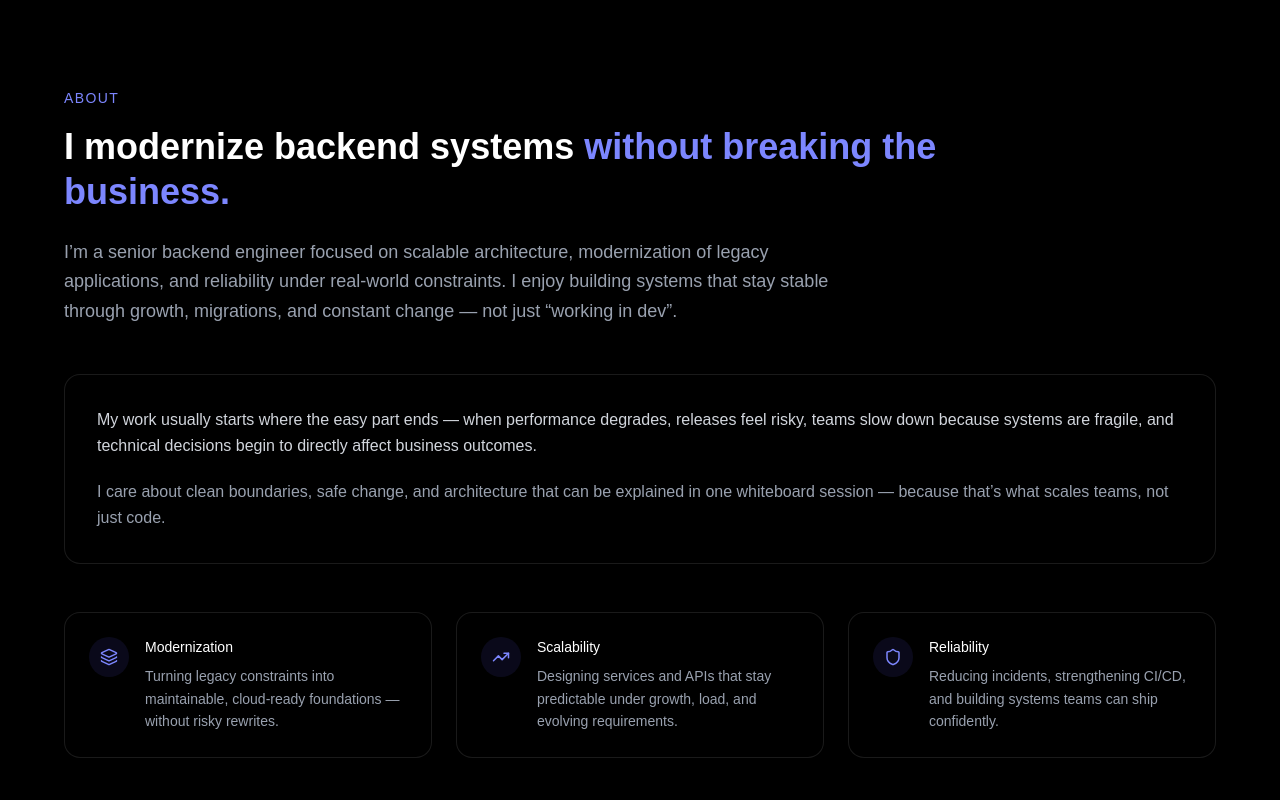
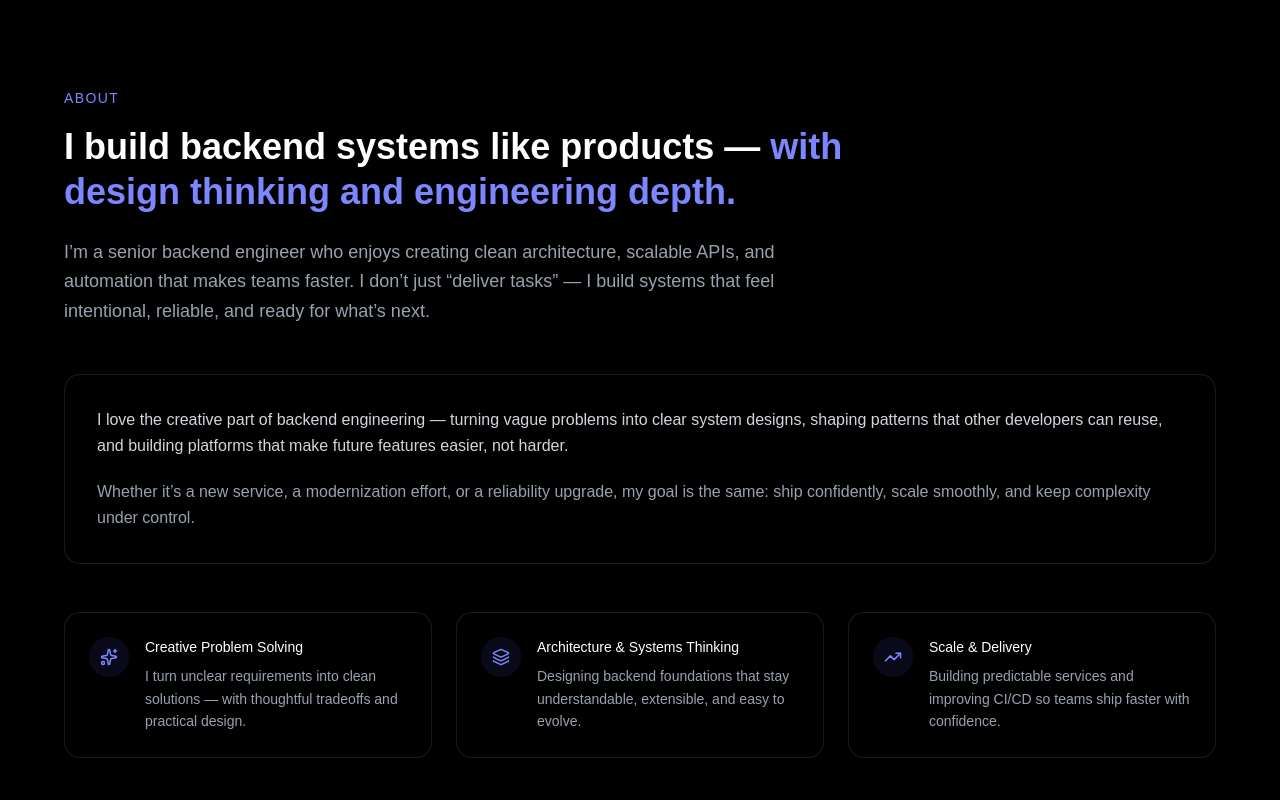
Before and after one commit to MohanaSaravananKumaresan/myportfolio, a Next.js app: page / in a window 1280 px wide. Shown: the part 840-1640 px from the top of the page. Built offline with nearby package versions, Linux system fonts and the light colour scheme.

Commit message:
Phase 3.2

```diff
--- a/components/About.tsx
+++ b/components/About.tsx
@@ -1,7 +1,7 @@
 "use client";
 
 import { motion, Variants } from "framer-motion";
-import { ArrowDown, Layers, Shield, TrendingUp } from "lucide-react";
+import { ArrowDown, Layers, Shield, TrendingUp, Sparkles } from "lucide-react";
 
 const containerVariants: Variants = {
     hidden: { opacity: 0 },
@@ -58,9 +58,7 @@ function Pill({
 
                 <div>
                     <p className="text-sm font-medium text-white">{title}</p>
-                    <p className="mt-2 text-sm text-gray-400 leading-relaxed">
-                        {desc}
-                    </p>
+                    <p className="mt-2 text-sm text-gray-400 leading-relaxed">{desc}</p>
                 </div>
             </div>
         </div>
@@ -84,15 +82,15 @@ export default function About() {
                     </p>
 
                     <h2 className="text-3xl md:text-4xl font-semibold leading-tight">
-                        I modernize backend systems
-                        <span className="text-indigo-400"> without breaking the business.</span>
+                        I build backend systems like products —
+                        <span className="text-indigo-400"> with design thinking and engineering depth.</span>
                     </h2>
 
                     <p className="mt-6 text-lg text-gray-400 leading-relaxed max-w-3xl">
-                        I’m a senior backend engineer focused on scalable architecture,
-                        modernization of legacy applications, and reliability under real-world
-                        constraints. I enjoy building systems that stay stable through growth,
-                        migrations, and constant change — not just “working in dev”.
+                        I’m a senior backend engineer who enjoys creating clean architecture,
+                        scalable APIs, and automation that makes teams faster.
+                        I don’t just “deliver tasks” — I build systems that feel intentional,
+                        reliable, and ready for what’s next.
                     </p>
                 </motion.div>
 
@@ -111,14 +109,14 @@ export default function About() {
           "
                 >
                     <p>
-                        My work usually starts where the easy part ends — when performance degrades,
-                        releases feel risky, teams slow down because systems are fragile, and technical
-                        decisions begin to directly affect business outcomes.
+                        I love the creative part of backend engineering — turning vague problems into
+                        clear system designs, shaping patterns that other developers can reuse, and
+                        building platforms that make future features easier, not harder.
                     </p>
 
                     <p className="mt-5 text-gray-400">
-                        I care about clean boundaries, safe change, and architecture that can be explained
-                        in one whiteboard session — because that’s what scales teams, not just code.
+                        Whether it’s a new service, a modernization effort, or a reliability upgrade,
+                        my goal is the same: ship confidently, scale smoothly, and keep complexity under control.
                     </p>
                 </motion.div>
 
@@ -128,19 +126,19 @@ export default function About() {
                     className="mt-12 grid grid-cols-1 md:grid-cols-3 gap-6"
                 >
                     <Pill
+                        icon={<Sparkles size={18} />}
+                        title="Creative Problem Solving"
+                        desc="I turn unclear requirements into clean solutions — with thoughtful tradeoffs and practical design."
+                    />
+                    <Pill
                         icon={<Layers size={18} />}
-                        title="Modernization"
-                        desc="Turning legacy constraints into maintainable, cloud-ready foundations — without risky rewrites."
+                        title="Architecture & Systems Thinking"
+                        desc="Designing backend foundations that stay understandable, extensible, and easy to evolve."
                     />
                     <Pill
                         icon={<TrendingUp size={18} />}
-                        title="Scalability"
-                        desc="Designing services and APIs that stay predictable under growth, load, and evolving requirements."
-                    />
-                    <Pill
-                        icon={<Shield size={18} />}
-                        title="Reliability"
-                        desc="Reducing incidents, strengthening CI/CD, and building systems teams can ship confidently."
+                        title="Scale & Delivery"
+                        desc="Building predictable services and improving CI/CD so teams ship faster with confidence."
                     />
                 </motion.div>
 
--- a/components/Work.tsx
+++ b/components/Work.tsx
@@ -1,64 +1,37 @@
 "use client";
 
-import { ArrowUpRight, ArrowDown } from "lucide-react";
+import { ArrowDown, Building2, Briefcase, MapPin } from "lucide-react";
 
-type WorkItem = {
+type RoleItem = {
+    company: string;
+    client?: string;
     title: string;
-    tag: string;
-    problem: string;
-    approach: string;
-    impact: string;
-    links?: {
-        label: string;
-        href: string;
-    }[];
+    duration: string;
+    summary: string;
 };
 
-const WORK_ITEMS: WorkItem[] = [
+const ROLES: RoleItem[] = [
     {
-        title: "Legacy Modernization → Sustainable Services",
-        tag: "Modernization",
-        problem:
-            "Legacy systems slowed delivery, increased operational risk, and made changes harder to validate.",
-        approach:
-            "Refactored and modernized backend components with clear boundaries, improved maintainability, and safer rollout patterns.",
-        impact:
-            "Reduced long-term risk and improved delivery confidence by making the system easier to evolve and support.",
-        links: [{ label: "Read more", href: "#" }],
+        company: "HCLTech",
+        client: "USAA",
+        title: "Senior Software Engineer",
+        duration: "Aug 2022 – Present",
+        summary:
+            "Backend engineering ownership across scalable services, delivery automation, and system reliability — with focus on long-term maintainability and business outcomes.",
     },
     {
-        title: "Reliability Hardening → Fewer Incidents",
-        tag: "Reliability",
-        problem:
-            "Production issues were costly and reactive, with failures surfacing late and recovery being inconsistent.",
-        approach:
-            "Improved failure handling, introduced safer operational patterns, and focused on predictable behavior under stress.",
-        impact:
-            "Increased system resilience and reduced firefighting, improving trust across teams and stakeholders.",
-    },
-    {
-        title: "Scalable Backend Design → Ready for Growth",
-        tag: "Scale",
-        problem:
-            "Growth introduced bottlenecks and unpredictable latency under load, risking user experience and stability.",
-        approach:
-            "Designed backend services with scalability in mind and removed critical bottlenecks before they became customer-facing.",
-        impact:
-            "Enabled growth without architectural churn, keeping performance stable during peak usage.",
-    },
-    {
-        title: "CI/CD Strengthening → Faster, Safer Releases",
-        tag: "Delivery",
-        problem:
-            "Release processes were slower than necessary and failures increased friction across teams.",
-        approach:
-            "Strengthened CI/CD workflows to shorten feedback loops and improve consistency in deployments.",
-        impact:
-            "Reduced release friction and enabled faster delivery with controlled change and fewer regressions.",
+        company: "HCLTech",
+        client: "USAA",
+        title: "Software Engineer",
+        duration: "Jun 2020 – Aug 2022",
+        summary:
+            "Started as a fresher and grew into strong backend execution — contributing to core service development, modernization work, and delivery improvements.",
     },
 ];
 
-function TagPill({ text }: { text: string }) {
+const TECH: string[] = ["GoLang", "Java", "AWS", "Mainframe tools & languages"];
+
+function Chip({ text }: { text: string }) {
     return (
         <span
             className="
@@ -66,13 +39,62 @@ function TagPill({ text }: { text: string }) {
         px-3 py-1
         rounded-full
         text-xs font-medium
-                bg-indigo-500/10
-                text-indigo-300
-                border border-indigo-400/20
+        bg-white/5
+        text-gray-200
+        border border-white/10
+        whitespace-nowrap
       "
         >
       {text}
     </span>
+    );
+}
+
+function RoleCard({ item }: { item: RoleItem }) {
+    return (
+        <div
+            className="
+        rounded-2xl
+        bg-black/60
+        backdrop-blur-xl
+        border border-white/10
+        p-8
+        transition
+        hover:border-indigo-400/40
+        hover:shadow-lg hover:shadow-indigo-500/10
+      "
+        >
+            <div className="flex flex-col gap-5">
+                <div className="flex flex-col md:flex-row md:items-center md:justify-between gap-3">
+                    <div className="space-y-1">
+                        <p className="text-lg font-semibold text-white leading-tight">
+                            {item.title}
+                        </p>
+
+                        <div className="flex flex-wrap items-center gap-2 text-sm text-gray-400">
+              <span className="inline-flex items-center gap-2">
+                <Building2 size={16} className="text-indigo-400" />
+                  {item.company}
+              </span>
+
+                            {item.client && (
+                                <>
+                                    <span className="text-gray-600">•</span>
+                                    <span className="inline-flex items-center gap-2">
+                    <MapPin size={16} className="text-indigo-400" />
+                    Client: {item.client}
+                  </span>
+                                </>
+                            )}
+                        </div>
+                    </div>
+
+                    <div className="text-sm text-gray-400 font-mono">{item.duration}</div>
+                </div>
+
+                <p className="text-gray-300 leading-relaxed">{item.summary}</p>
+            </div>
+        </div>
     );
 }
 
@@ -81,86 +103,33 @@ export default function Work() {
         <section id="projects" className="px-6 py-32 bg-black text-white">
             <div className="max-w-6xl mx-auto">
                 {/* Header */}
-                <div className="max-w-3xl mb-20">
-                    <h2 className="text-3xl md:text-4xl font-semibold mb-6">
-                        Work that holds up under pressure
+                <div className="max-w-3xl mb-14">
+                    <p className="text-sm uppercase tracking-widest text-indigo-400 mb-4">
+                        Work
+                    </p>
+
+                    <h2 className="text-3xl md:text-4xl font-semibold leading-tight">
+                        Where I’ve worked,
+                        <span className="text-indigo-400"> and how my role evolved.</span>
                     </h2>
-                    <p className="text-lg text-gray-400 leading-relaxed">
-                        I focus on backend systems that survive real-world constraints —
-                        growth, change, incidents, migrations, and long-term ownership.
-                        These are a few outcome-driven highlights.
+
+                    <p className="mt-6 text-lg text-gray-400 leading-relaxed">
+                        I’ve been building backend systems at HCLTech for USAA — growing from
+                        a fresher into a senior engineer focused on scalable architecture,
+                        reliability, and delivery efficiency.
                     </p>
-                </div>
 
-                {/* Cards */}
-                <div className="grid grid-cols-1 md:grid-cols-2 gap-8">
-                    {WORK_ITEMS.map((item, idx) => (
-                        <div
-                            key={idx}
-                            className="
-                                group
-                                rounded-2xl
-                                bg-black/60
-                                backdrop-blur
-                                border border-white/10
-                                p-8
-                                transition
-                                hover:border-indigo-400/40
-                                hover:shadow-lg hover:shadow-indigo-500/10
-                            "
-                        >
-                            <div className="flex items-start justify-between gap-6 mb-6">
-                                <div className="space-y-3">
-                                    <TagPill text={item.tag} />
-                                    <h3 className="text-xl font-medium leading-snug">
-                                        {item.title}
-                                    </h3>
-                                </div>
-
-                                <div className="opacity-40 group-hover:opacity-90 transition">
-                                    <ArrowUpRight size={18} />
+                    <div className="mt-6 flex flex-wrap gap-2">
+                        {TECH.map((t) => (
+                            <Chip key={t} text={t} />
+                        ))}
                     </div>
                 </div>
 
-                            <div className="space-y-6 text-gray-300">
-                                <div>
-                                    <p className="text-xs uppercase tracking-widest text-gray-500 mb-2">
-                                        Problem
-                                    </p>
-                                    <p className="leading-relaxed">{item.problem}</p>
-                                </div>
-
-                                <div>
-                                    <p className="text-xs uppercase tracking-widest text-gray-500 mb-2">
-                                        Approach
-                                    </p>
-                                    <p className="leading-relaxed">{item.approach}</p>
-                                </div>
-
-                                <div>
-                                    <p className="text-xs uppercase tracking-widest text-gray-500 mb-2">
-                                        Impact
-                                    </p>
-                                    <p className="leading-relaxed text-white/90">
-                                        {item.impact}
-                                    </p>
-                                </div>
-
-                                {item.links && item.links.length > 0 && (
-                                    <div className="pt-2 flex flex-wrap gap-4 text-sm">
-                                        {item.links.map((link, i) => (
-                                            <a
-                                                key={i}
-                                                href={link.href}
-                                                className="text-indigo-300 hover:text-indigo-200 transition"
-                                            >
-                                                {link.label} →
-                                            </a>
-                                        ))}
-                                    </div>
-                                )}
-                            </div>
-                        </div>
+                {/* Roles */}
+                <div className="grid grid-cols-1 gap-8">
+                    {ROLES.map((r) => (
+                        <RoleCard key={r.title + r.duration} item={r} />
                     ))}
                 </div>
 
```
Lines whose indentation alone changed are shown as unchanged.
